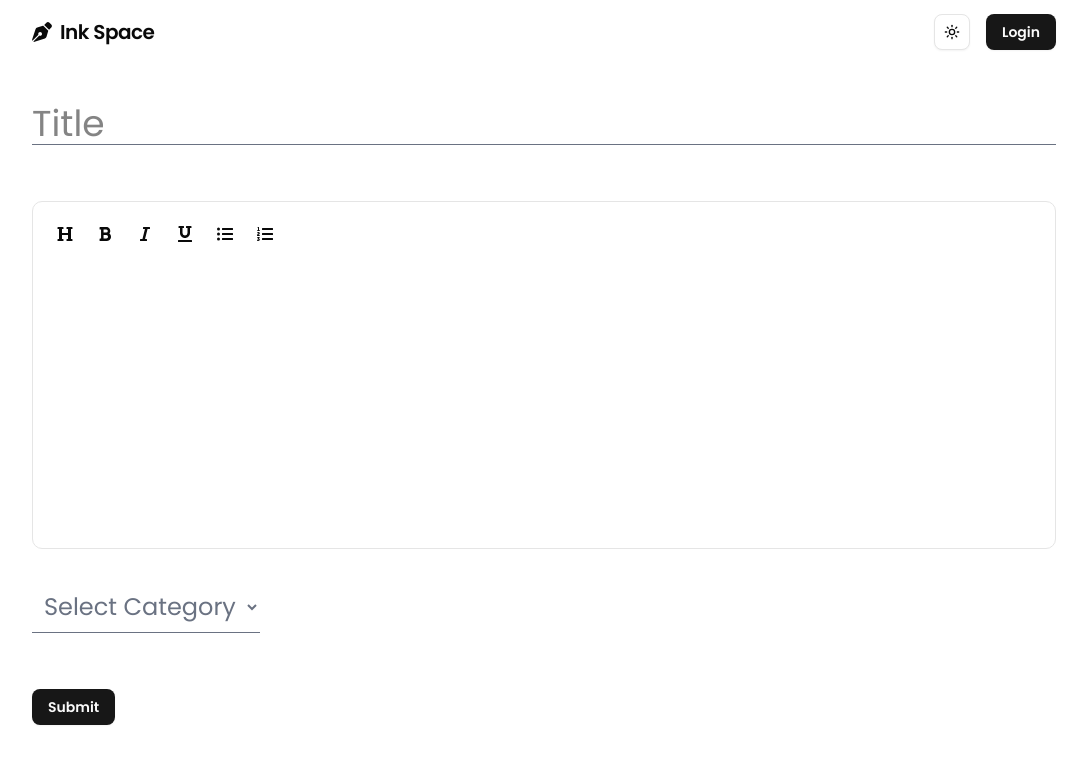
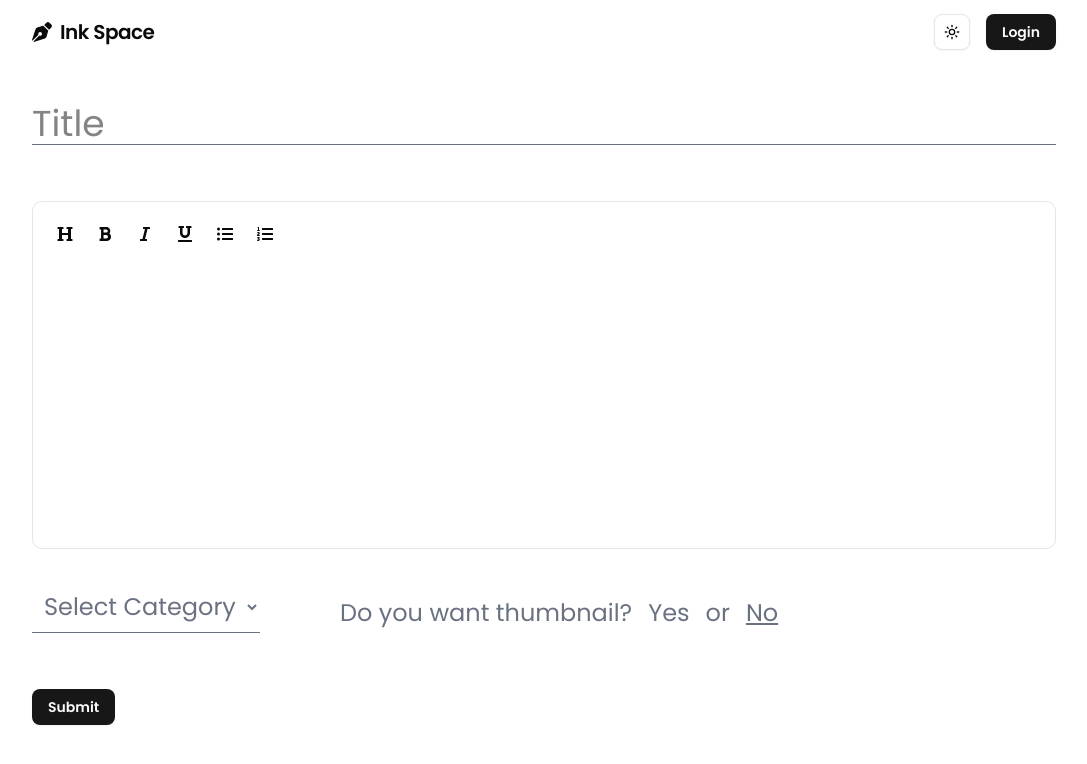
Before and after one commit to Abhinav-not-found/ink-space, a Next.js app: page /create in a window 1280 px wide. Shown: the top 764 px of the page, without its empty margins (96-1183 px from the left). Built offline with nearby package versions, Linux system fonts and the light colour scheme.

Commit message:
added thumbnail condition in create page

```diff
--- a/app/create/page.js
+++ b/app/create/page.js
@@ -5,12 +5,15 @@ import { toast } from 'sonner';
 import { useRouter } from 'next/navigation';
 import TipTapEditor from "@/components/TipTapEditor";
 import { AuthContext } from '@/context/authContext';
+import { FaCheck } from "react-icons/fa6";
+import { RiCloseLargeFill } from "react-icons/ri";
 
 const Page = () => {
   const [title, setTitle] = useState('');
   const [desc, setDesc] = useState('');
   const [category, setCategory] = useState('');
   const [loading, setLoading] = useState(false);
+  const [thumbnail, setThumbnail] = useState(false)
   const router = useRouter();
   const { user } = useContext(AuthContext)
 
@@ -44,6 +47,7 @@ const Page = () => {
     setLoading(false);
   };
 
+
   return (
     <div className='flex flex-col gap-4 mt-10'>
       <input
@@ -60,7 +64,7 @@ const Page = () => {
         placeholder='Tell your story...'
         className='text-xl border border-x-0 border-t-0 border-gray-500 mt-10 placeholder:italic outline-none'
       />
-
+      <div className='flex gap-20'>
         <select
           value={category}
           onChange={e => setCategory(e.target.value)}
@@ -73,6 +77,24 @@ const Page = () => {
           <option value="Lifestyle">Lifestyle</option>
         </select>
 
+
+        <div className='flex flex-col text-gray-500'>
+          <div className='mt-4 flex items-center gap-4'>
+            <p className='text-2xl mt-4'>Do you want thumbnail?</p>
+            <div className='flex gap-4 items-center mt-4 text-2xl'>
+              <button onClick={() => setThumbnail(true)} className={`flex gap-1 items-center cursor-pointer hover:text-green-300 capitalize ${thumbnail ? 'underline' : ''}`}>yes</button>
+              <p> or </p>
+              <button onClick={() => setThumbnail(false)} className={`flex gap-1 items-center cursor-pointer hover:text-red-300 capitalize ${!thumbnail ? 'underline' :''}`}>no</button>
+            </div>
+          </div>
+          {thumbnail &&
+            <input type="file" className='border border-white cursor-pointer' />
+          }
+        </div>
+
+
+      </div>
+
       <Button onClick={handleSubmit} className={'cursor-pointer w-fit mt-10'}>
         {loading ? "Submitting..." : "Submit"}
       </Button>
```
Lines whose indentation alone changed are shown as unchanged.
